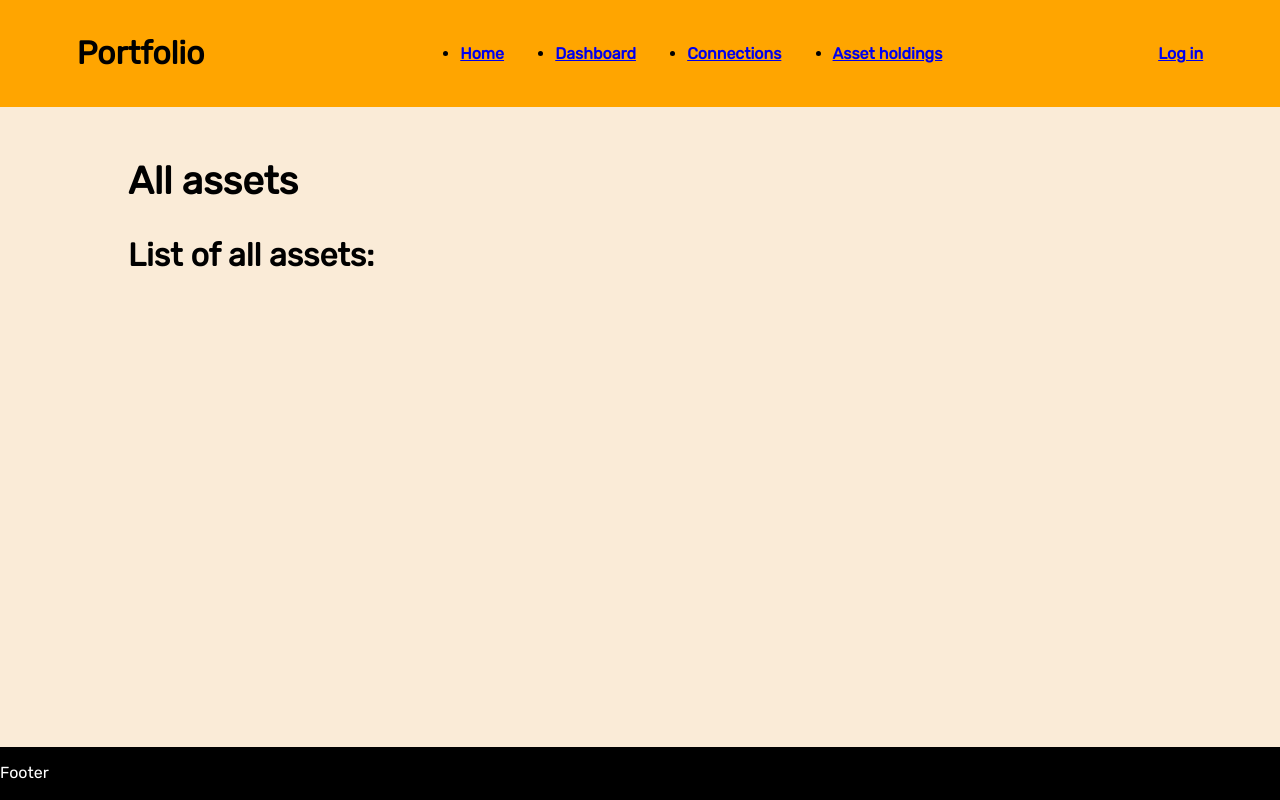
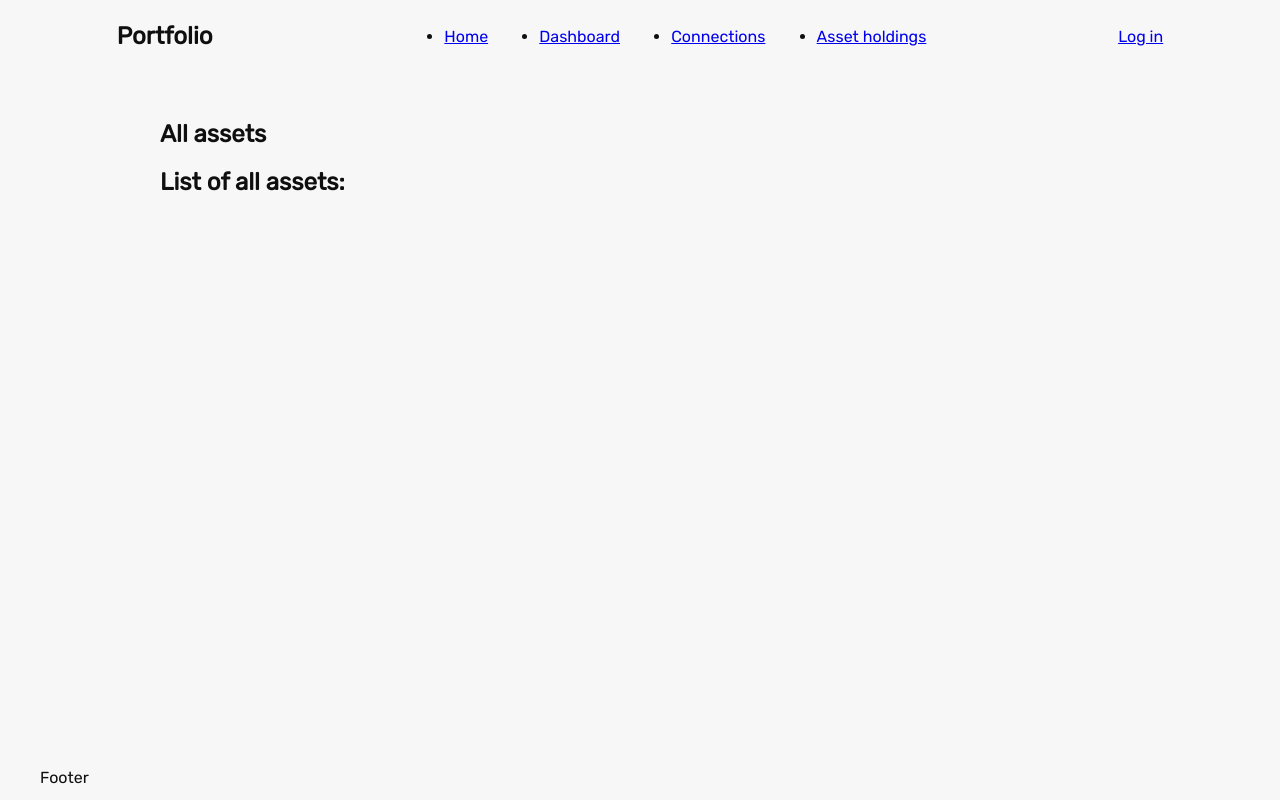
Before and after one commit to ra2dd/django-finances, a Django app: page /portfolio/assets/ in a window 1280 px wide. Run offline with Django 4.2, Linux system fonts and the light colour scheme; data that the repository does not hold is empty.

Commit message:
change styling and add utility classes

```diff
--- a/portfolio/static/css/style.css
+++ b/portfolio/static/css/style.css
@@ -6,6 +6,8 @@ html
 body
 {
     margin: 0;
+    background-color: hsl(0, 0%, 97%);
+    color: hsl(0, 0%, 6%);
 }
 
 /*
@@ -18,11 +20,12 @@ body
         "header"
         "content"
         "footer";
-        grid-template-rows: 1fr 6fr 0.5fr;
-
+    grid-template-rows: 72px auto 48px;
 
     position: relative;
     min-height: 100vh;
+    max-width: 1200px;
+    margin: 0 auto;
 }
 
 header
@@ -33,38 +36,22 @@ header
     justify-content: space-between;
 
     grid-area: header;
-    background-color: orange;
-    font-weight: 600;
 }
 
 .content-container
 {
     grid-area: content;
-    background-color: antiquewhite;
 }
 
 footer
 {
     grid-area: footer;
-
-    background-color: black;
-    color: white;
 }
 
 
 /*
     Styling main content
 */
-h1
-{
-    font-size: 2.4rem;
-}
-
-h2
-{
-    font-size: 2rem;
-}
-
 .main-content
 {
     margin: 4% 10%;
```
Also changed, not shown: portfolio/static/css/main_module.css (added, +34 -0 lines).
